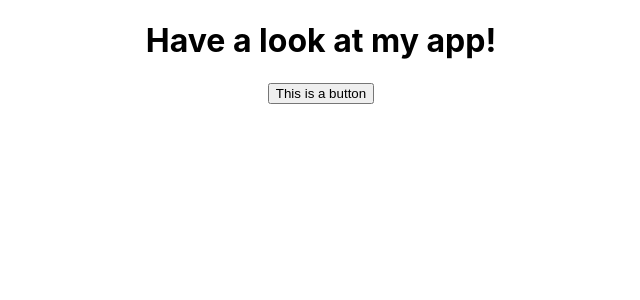
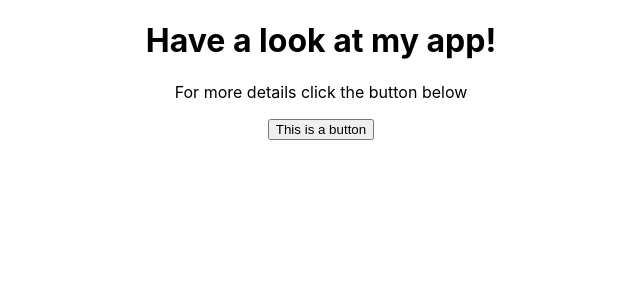
Before and after one commit to AichaMbongo/React_QuickStart, a React (Create React App) app in the folder quick_start-app/: page / in a window 1280 px wide. Shown: the top 300 px of the page, without its empty margins (319-959 px from the left). Built offline with nearby package versions, Linux system fonts and the light colour scheme.

Commit message:
refactor: Wrap JSX elements in a shared parent components To adhere to JSX syntax requirements, wrap the JSX elements within a shared parent component (a <div> or empty <>..</> element)

```diff
--- a/quick_start-app/src/components/MyButton.tsx
+++ b/quick_start-app/src/components/MyButton.tsx
@@ -8,8 +8,14 @@ function MyButton () {
 // Nest the button into another component
 export default function MyApp() {
     return (
+
+        // JSX is stricter than HTML. You have to close tags like
+        // <br />. Your component also can’t return multiple JSX tags.
+        // You have to wrap them into a shared parent, like a <div>...</div>
+        // or an empty <>...</> wrapper:
         <div>
             <h1>Have a look at my app!</h1>
+            <p>For more details click the button below</p>
             <MyButton />
         </div>
     )
```
